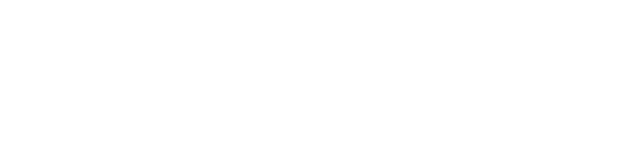
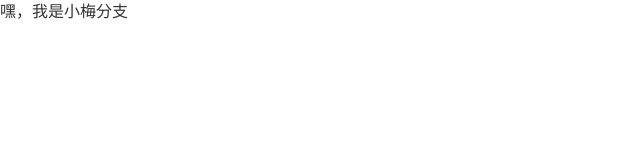
Before and after one commit to nijinski371/-, a plain HTML site: page index.html in a window 1280 px wide. Shown: the whole page, without its empty margins (0-640 px from the left). Drawn offline with Linux system fonts and the light colour scheme.

Commit message:
试一下新分支

```diff
--- a/index.html
+++ b/index.html
@@ -13,6 +13,7 @@
 
 </head>
 <body>
+    <p>嘿，我是小梅分支</p>
 
 </body>
 </html>
```
